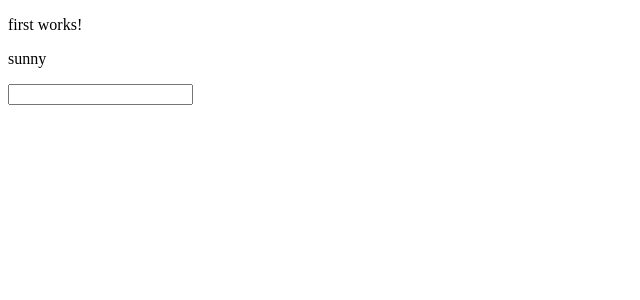
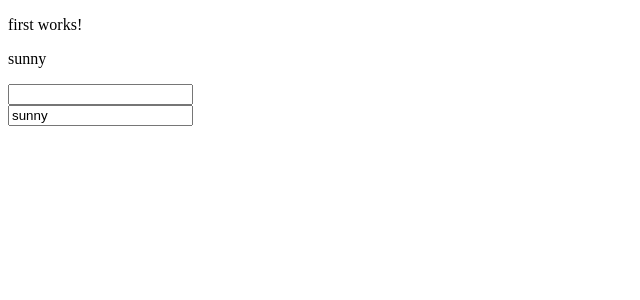
Before and after one commit to sorachit/employee-ui, an Angular app: page / in a window 1280 px wide. Shown: the top 300 px of the page, without its empty margins (0-640 px from the left). Built offline with nearby package versions, Linux system fonts and the light colour scheme.

Commit message:
add two way binding

```diff
--- a/src/app/app.module.ts
+++ b/src/app/app.module.ts
@@ -1,4 +1,5 @@
 import { NgModule } from '@angular/core';
+import { FormsModule } from '@angular/forms';
 import { BrowserModule } from '@angular/platform-browser';
 
 import { AppRoutingModule } from './app-routing.module';
@@ -12,7 +13,8 @@ import { FirstComponent } from './first/first.component';
   ],
   imports: [
     BrowserModule,
-    AppRoutingModule
+    AppRoutingModule,
+    FormsModule
   ],
   providers: [],
   bootstrap: [AppComponent]
--- a/src/app/first/first.component.html
+++ b/src/app/first/first.component.html
@@ -3,3 +3,7 @@
 <div>
   <input type="text" [disabled]="false" (input)="onInput($event)">
 </div>
+
+<div>
+  <input type="text" [(ngModel)]="name">
+</div>
```
